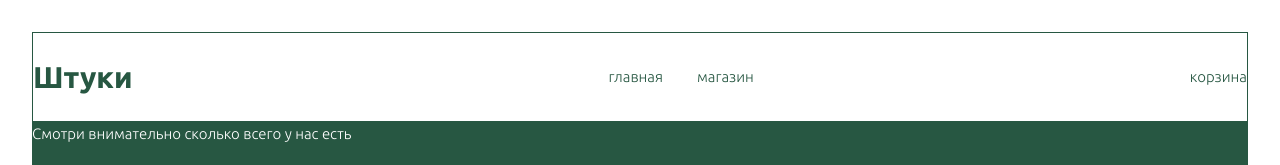
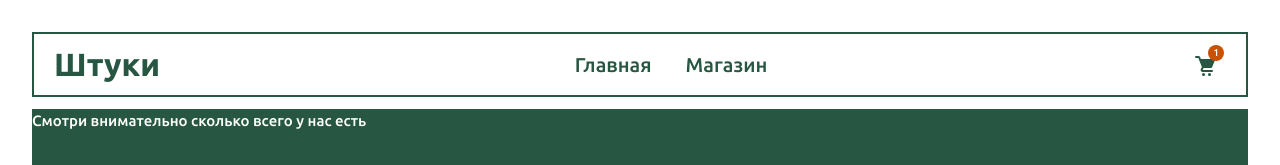
Before and after one commit to ase444ka/necessaries, a Vue app: page / in a window 1280 px wide. Shown: the top 165 px of the page. Built offline with nearby package versions, Linux system fonts and the light colour scheme; no server answers.

Commit message:
add header-block

```diff
--- a/src/App.vue
+++ b/src/App.vue
@@ -1,15 +1,6 @@
 <template>
   <div id="app">
-    <header>
-      <h1>Штуки</h1>
-      <nav>
-        <ul>
-          <li><a href="#">главная</a></li>
-          <li><a href="#">магазин</a></li>
-        </ul>
-      </nav>
-      <a href="#">корзина</a>
-    </header>
+   <HeaderBlock />
 
     <main>
       <section class="ads">
@@ -91,19 +82,25 @@
 </template>
 
 <script>
-import {productsApi} from '@/api'
+import HeaderBlock from './components/HeaderBlock.vue'
+import {productsApi} from '@/api';
+
+// import AdsBlock from './components/AdsBlock.vue';
 import ProductList from '@/components/ProductList.vue';
+
 export default {
   components: {
     ProductList,
+    // AdsBlock,
+    HeaderBlock,
   },
   mounted() {
-    this.getProducts()
+    this.getProducts();
   },
   data() {
     return {
       products: [],
-    }
+    };
   },
   methods: {
     async getProducts() {
@@ -120,19 +117,7 @@ export default {
 </script>
 
 <style scoped lang="scss">
-header {
-  border: 1px solid var(--primary);
-  display: flex;
-  justify-content: space-between;
-  align-items: center;
-  h1 {
-    font-weight: bold;
-  }
-  ul {
-    display: flex;
-    gap: 34px;
-  }
-}
+
 .ads {
   background-color: var(--primary);
   color: var(--white);
--- a/src/assets/fonts/fonts.css
+++ b/src/assets/fonts/fonts.css
@@ -15,6 +15,14 @@
 @font-face {
   font-family: Ubuntu;
   font-style: normal;
+  font-weight: medium;
+  src: local('Ubuntu'), url('ubuntu/Ubuntu-Medium.ttf');
+}
+
+
+@font-face {
+  font-family: Ubuntu;
+  font-style: normal;
   font-weight: bold;
   src: local('Ubuntu'), url('ubuntu/Ubuntu-Bold.ttf');
 }
--- /dev/null
+++ b/src/components/HeaderBlock.vue
@@ -0,0 +1,86 @@
+<template>
+  <header>
+    <h1>Штуки</h1>
+    <nav>
+      <ul>
+        <li><a href="#">главная</a></li>
+        <li><a href="#">магазин</a></li>
+      </ul>
+    </nav>
+    <a href="#" class="cart-link">
+      <svg>
+        <use href="@/assets/sprites.svg#check"></use>
+      </svg>
+      <div class="baidge">1</div>
+    </a>
+  </header>
+</template>
+<script>
+export default {
+  name: 'HeaderBlock',
+  components: {},
+  mixins: [],
+  props: {},
+  data() {
+    return {};
+  },
+  computed: {},
+  watch: {},
+  mounted() {},
+  methods: {},
+};
+</script>
+<style lang="scss" scoped>
+header {
+  border: 2px solid var(--primary);
+  min-height: 60px;
+  padding: 5px 20px;
+  display: flex;
+  justify-content: space-between;
+  align-items: center;
+  flex-wrap: wrap;
+  margin-bottom: 12px;
+  h1 {
+    font-weight: bold;
+    font-size: 2rem;
+    margin: 0;
+  }
+  ul {
+    display: flex;
+    gap: 34px;
+    font-size: 1.25rem;
+    text-transform: capitalize;
+    font-weight: medium;
+    justify-content: center;
+    flex-wrap: wrap;
+    margin: 0;
+    padding: 0;
+  }
+}
+.cart-link {
+  width: 44px;
+  height: 44px;
+  display: flex;
+  align-items: center;
+  justify-content: center;
+  position: relative;
+  svg {
+    width: 22px;
+    height: 22px;
+  }
+  .baidge {
+    position: absolute;
+    top: 2px;
+    right: 2px;
+    border-radius: 50%;
+    width: 16px;
+    height: 16px;
+    font-size: 10px;
+    display: flex;
+    align-items: center;
+    justify-content: center;
+    background-color: #c95103;
+    color: var(--white);
+  }
+}
+</style>
```
Also changed, not shown: src/assets/sprites.svg (added).
